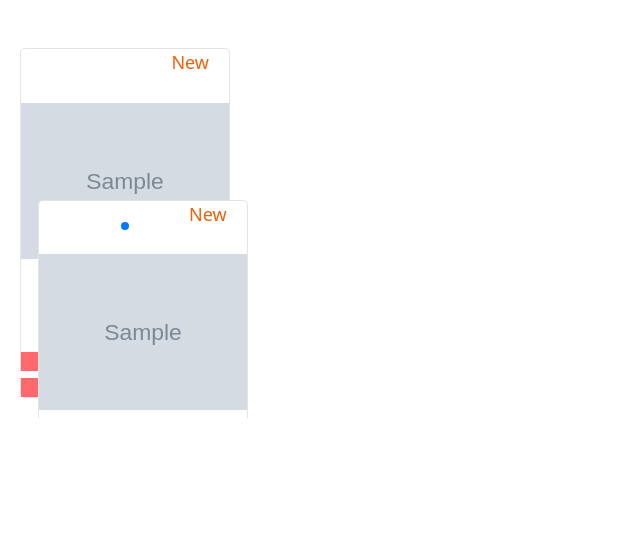
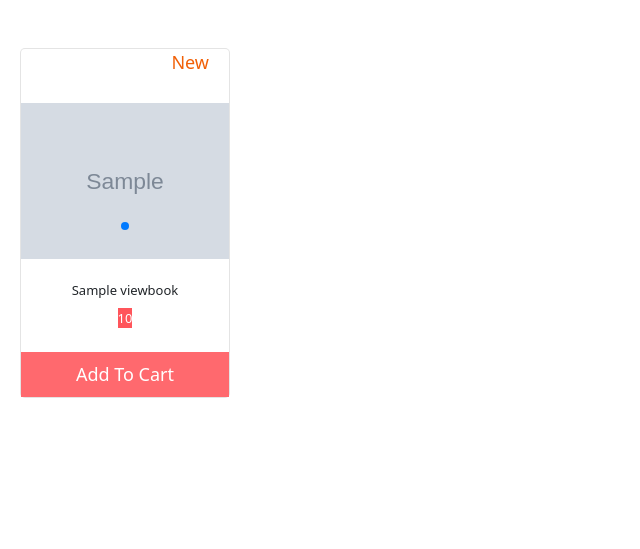
Before and after one commit to jatin527/Secondhand-Book-Buying-Selling-Portal, a Django app: page / in a window 1280 px wide. Shown: the part 219-768 px from the top of the page, without its empty margins (0-640 px from the left). Run offline with Django 3.2, Linux system fonts and the light colour scheme; tables that the repository leaves empty hold one stand-in row (values such as "Sample post"); grey boxes marked "Sample" are stand-in pictures; some libraries are stand-ins or nearby versions.

Commit message:
after login pt2

```diff
--- a/BookPortal/templates/index.html
+++ b/BookPortal/templates/index.html
@@ -126,31 +126,6 @@
                     </p>
                     <div class="cart">
                         <a href="#">Add To Cart</a>
-            <!--slide 1-------------------------------------->
-            {% if not books %}
-            <!-- Isko sundar kardo bas. -->
-            <h1 style="text-align: center;">No books to display as of now</h1>
-            {% else %}
-                {% for book in books %}
-                <p>{{book.img}}</p>
-                <div class="swiper-slide">
-                    <div class="slider-box">
-                        <p class="time">New</p>
-                        <div class="img-box">
-                            <img src="{{book.image.url}}">
-                        </div>
-                        <p class="detail">{{book.BookName}}
-                            <a href="#" class="price">{{book.price}}</a>
-                        </p>
-                        <div class="cart">
-                            <a href="#">Add To Cart</a>
-                        </div>
-                    </div>
-                </div>
-            </div>
-                {% endfor %}
-            {% endif %}
-
         </div>
         <div class="swiper-pagination"></div>
     </div>
```
